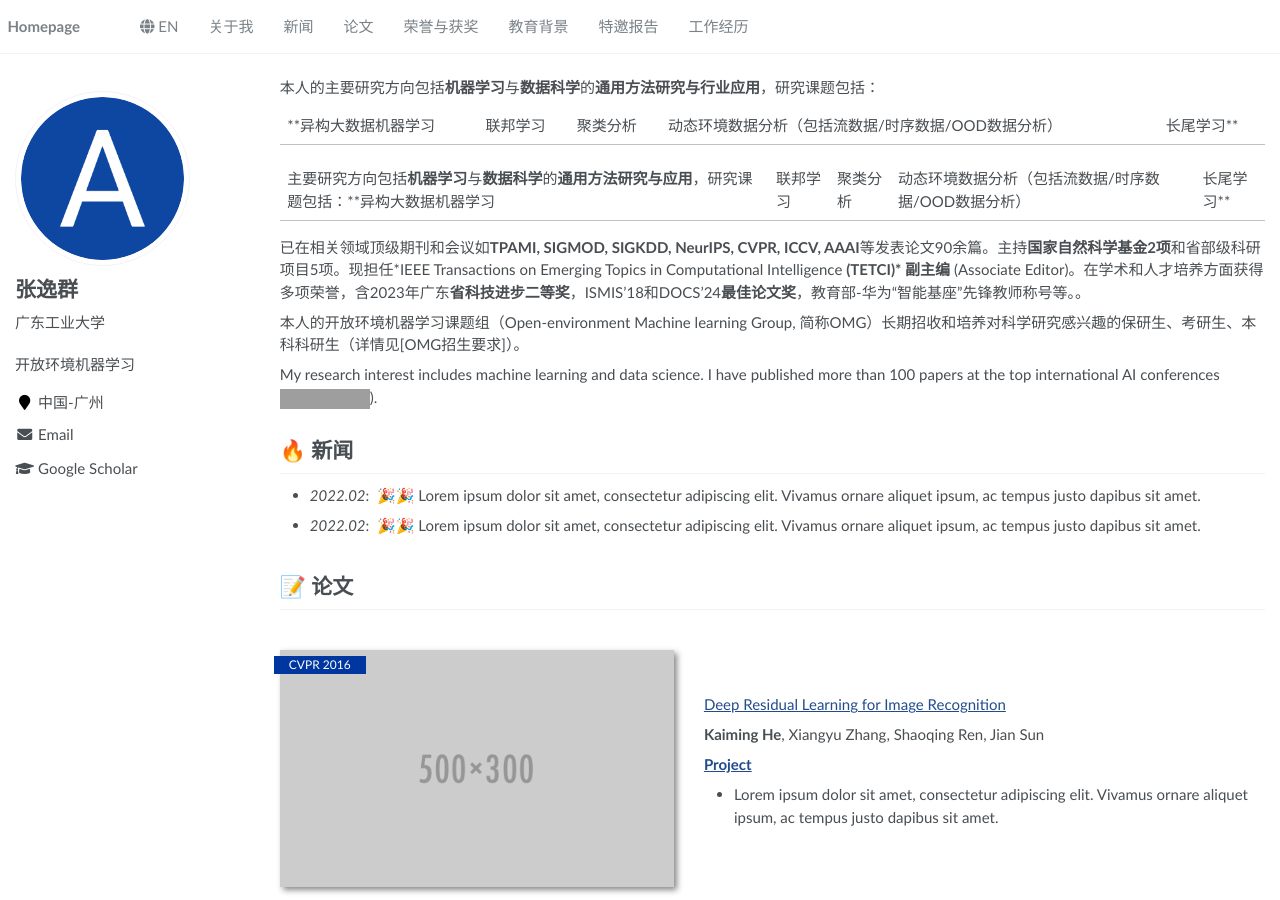
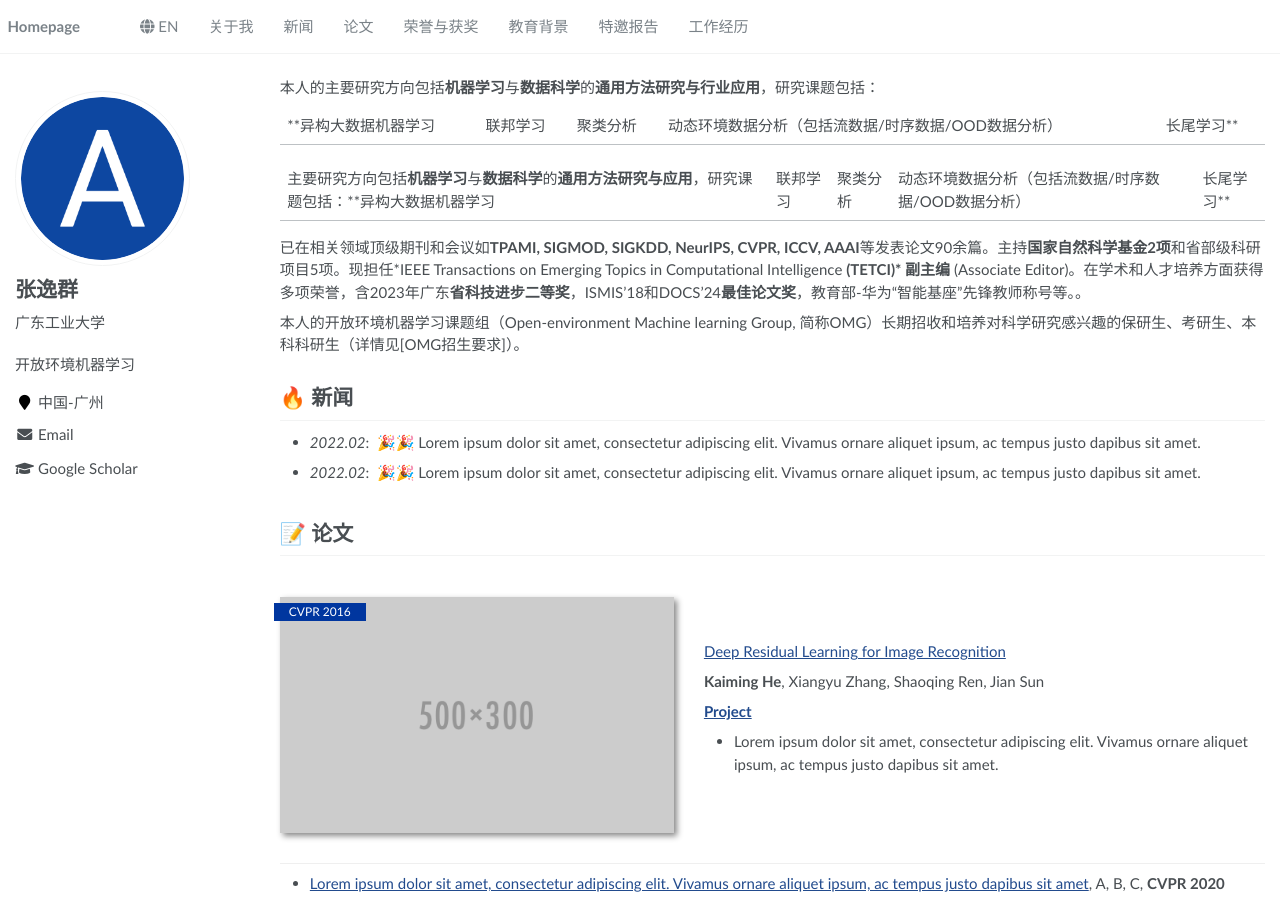
Before and after one commit to yqzhang-Zz/zh, a Jekyll site: the page built from _pages/about.md, in a window 1280 px wide and 900 px high. Built offline with Jekyll 4.4.1, drawn with Linux system fonts in a browser that asks for light colours; grey boxes are pictures that could not be loaded.

Commit message:
Update about.md

```diff
--- a/_pages/about.md
+++ b/_pages/about.md
@@ -26,8 +26,6 @@ redirect_from:
 已在相关领域顶级期刊和会议如**TPAMI, SIGMOD, SIGKDD, NeurIPS, CVPR, ICCV, AAAI**等发表论文90余篇。主持**国家自然科学基金2项**和省部级科研项目5项。现担任*IEEE Transactions on Emerging Topics in Computational Intelligence **(TETCI)* 副主编** (Associate Editor)。在学术和人才培养方面获得多项荣誉，含2023年广东**省科技进步二等奖**，ISMIS’18和DOCS’24**最佳论文奖**，教育部-华为“智能基座”先锋教师称号等。。
 
 本人的开放环境机器学习课题组（Open-environment Machine learning Group, 简称OMG）长期招收和培养对科学研究感兴趣的保研生、考研生、本科科研生（详情见[OMG招生要求]）。
-
-My research interest includes machine learning and data science. I have published more than 100 papers at the top international AI conferences <a href='[[https://scholar.google.com/citations?user=DhtAFkwAAAAJ](https://scholar.google.com/citations?user=EnqM5F4AAAAJ&hl=zh-CN)](https://scholar.google.com/citations?user=EnqM5F4AAAAJ&hl=zh-CN)'><img src="https://img.shields.io/endpoint?url={{ url | url_encode }}&logo=Google%20Scholar&labelColor=f6f6f6&color=9cf&style=flat&label=citations"></a>).
 
 <span class='anchor' id="news"></span>
 
```
